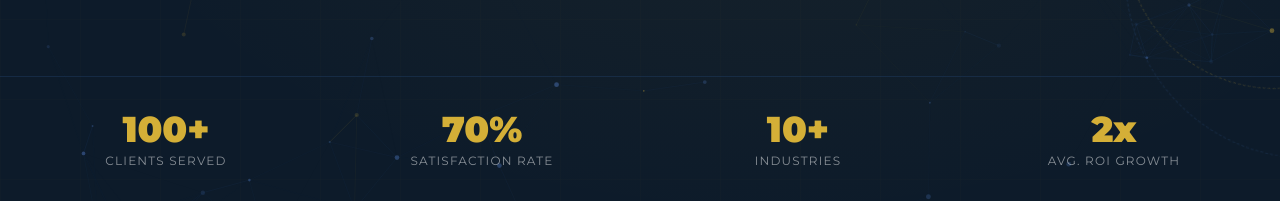
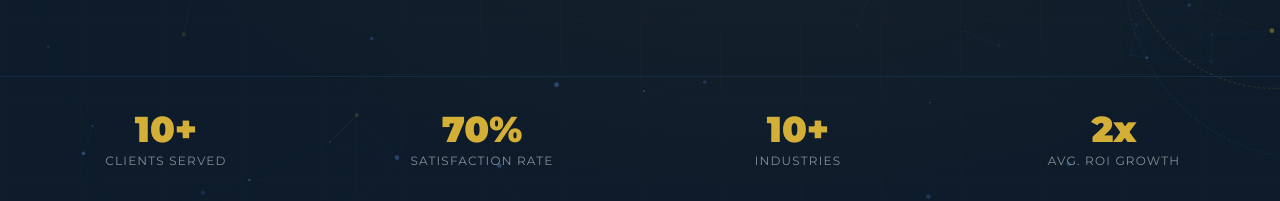
Before and after one commit to Maryyy90/remote-solutions, a Next.js app: page / in a window 1280 px wide. Shown: the part 541-742 px from the top of the page. Built offline with nearby package versions, Linux system fonts and the light colour scheme.

Commit message:
Update Clients Served stat in Hero section

```diff
--- a/components/sections/Hero.tsx
+++ b/components/sections/Hero.tsx
@@ -342,7 +342,7 @@ style={{
 }}
       >
         <div className="max-w-7xl mx-auto px-6 py-8 grid grid-cols-2 md:grid-cols-4 gap-8">
-          <StatCounter value={100} suffix="+" label="Clients Served" />
+          <StatCounter value={10} suffix="+" label="Clients Served" />
           <StatCounter value={70} suffix="%" label="Satisfaction Rate" />
           <StatCounter value={10} suffix="+" label="Industries" />
           <StatCounter value={2} suffix="x" label="Avg. ROI Growth" />
```
